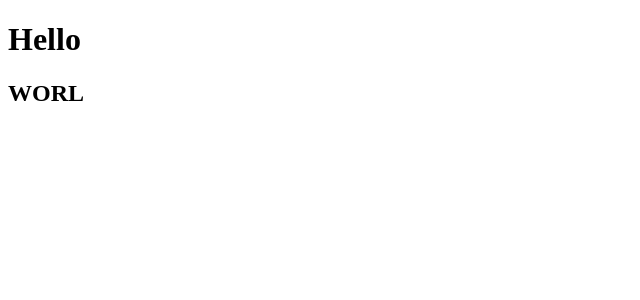
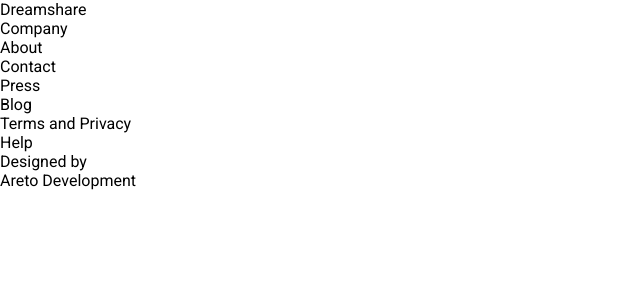
Before and after one commit to gabrielrmodesto/dasatest, a React (Create React App) app: page / in a window 1280 px wide. Shown: the top 300 px of the page, without its empty margins (0-640 px from the left). Built offline with nearby package versions, Linux system fonts and the light colour scheme.

Commit message:
Footer component created

```diff
--- a/src/components/Footer/index.js
+++ b/src/components/Footer/index.js
@@ -0,0 +1,30 @@
+import React from 'react';
+
+export default function Footer() {
+	return (
+		<>
+			<footer className="footer">
+				<div>
+					<p>Dreamshare</p>
+				</div>
+				<div>
+					<p>Company</p>
+					<div>
+						<p>About</p>
+						<p>Contact</p>
+						<p>Press</p>
+					</div>
+					<div>
+						<p>Blog</p>
+						<p>Terms and Privacy</p>
+						<p>Help</p>
+					</div>
+				</div>
+				<div>
+					<p>Designed by</p>
+					<p>Areto Development</p>
+				</div>
+			</footer>
+		</>
+	);
+}
--- a/src/pages/Main/index.js
+++ b/src/pages/Main/index.js
@@ -1,10 +1,11 @@
 import React from "react";
+import './main.css';
+import Footer from "../../components/Footer";
 
 export default function Main() {
 	return (
 		<>
-			<h1>Hello</h1>
-			<h2>WORL</h2>
+			<Footer />
 		</>
 	);
 }
--- /dev/null
+++ b/src/pages/Main/main.css
@@ -0,0 +1,14 @@
+@import url('https://fonts.googleapis.com/css?family=Roboto:300i,400,400i,500,500i,700,700i,900,900i&display=swap');
+*{
+	margin: 0;
+	padding: 0;
+	outline: 0;
+	box-sizing: border-box;
+}
+html,body,#root{
+	height: 100%;
+}
+body{
+	font-family: 'Roboto', sans-serif;
+	-webkit-font-smoothing: antialiased;
+}
```
